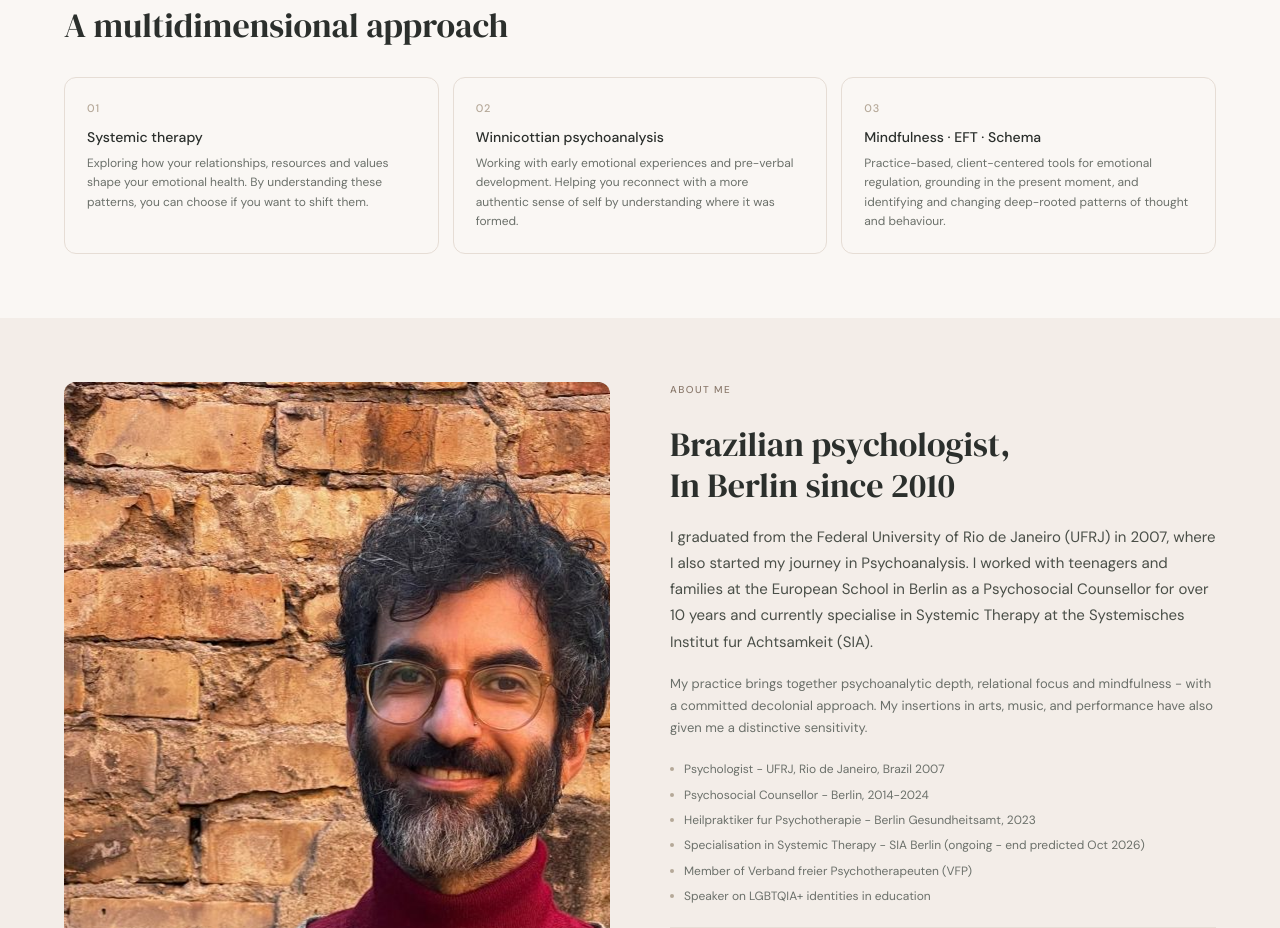
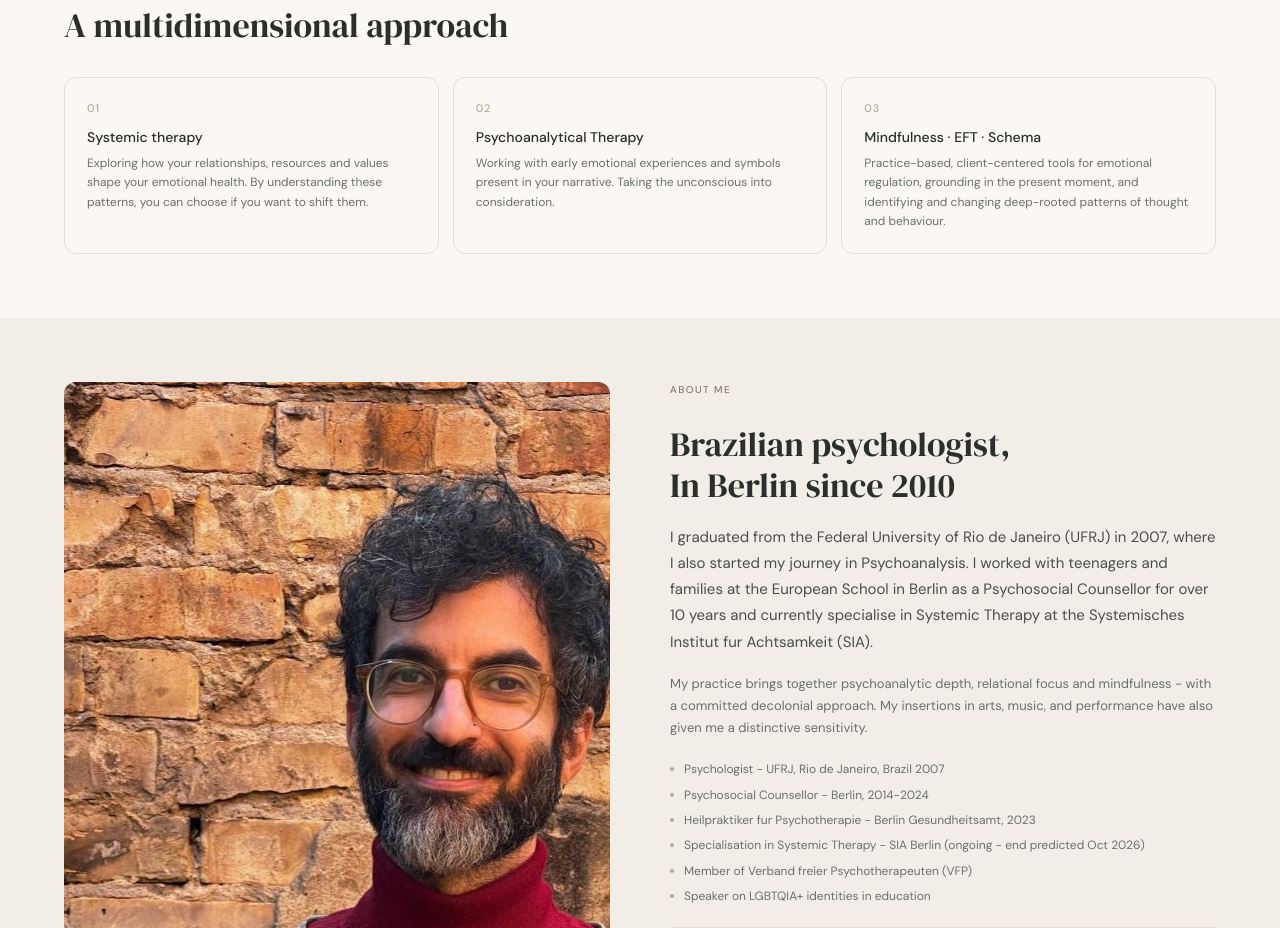
Before and after one commit to przemyslawgolebiewski4-maker/dwsoares-website, a plain HTML site: page index.html in a window 1280 px wide. Shown: the part 1228-2156 px from the top of the page. Drawn offline with Linux system fonts and the light colour scheme.

Commit message:
Update index.html

```diff
--- a/index.html
+++ b/index.html
@@ -762,8 +762,8 @@
     </div>
     <div class="approach-card">
       <div class="approach-num">02</div>
-      <div class="approach-name" data-i18n="app2Name">Winnicottian psychoanalysis</div>
-      <div class="approach-desc" data-i18n="app2Desc">Working with early emotional experiences and pre-verbal development. Helping you reconnect with a more authentic sense of self by understanding where it was formed.</div>
+      <div class="approach-name" data-i18n="app2Name">Psychoanalytical Therapy</div>
+      <div class="approach-desc" data-i18n="app2Desc">Working with early emotional experiences and symbols present in your narrative. Taking the unconscious into consideration. </div>
     </div>
     <div class="approach-card">
       <div class="approach-num">03</div>
```
